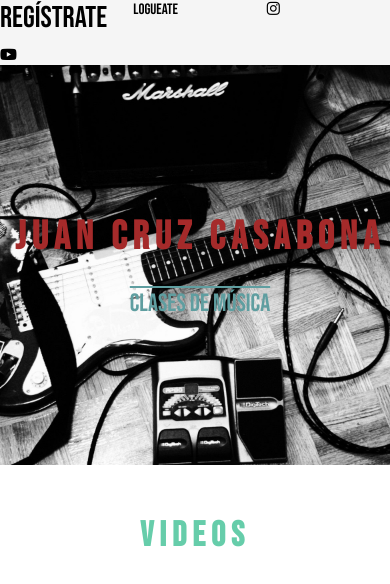
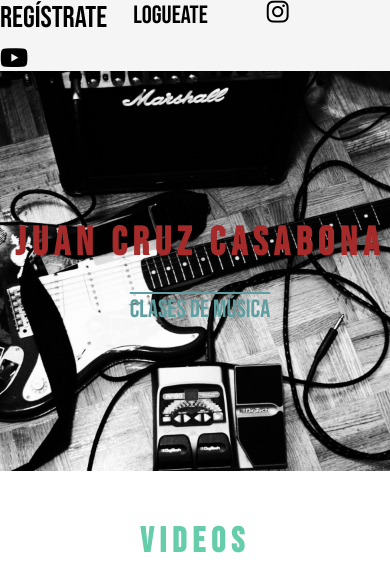
Before and after one commit to Lucjana/webdesing, a plain HTML site: page index.html in a window 390 px wide. Shown: the top 584 px of the page. Drawn offline with nearby package versions, Linux system fonts and the light colour scheme.

Commit message:
Update style.css

```diff
--- a/style.css
+++ b/style.css
@@ -224,12 +224,19 @@ button {
 
 @media screen and (max-width: 600px) {
     .navbar .links li {
-        font-size: 15px;
+        font-size: 25px;
         transition-property: font-size;
-        background: none;
+        transition-duration: 0.2s;
+        display: grid;
+        grid-gap: 5px;
     }
     .navbar ul li:hover{
         font-size: 30px;
+    }
+
+    .navbar .links li a {
+        display: grid;
+        grid-gap: 5px;
     }
 
 
```
